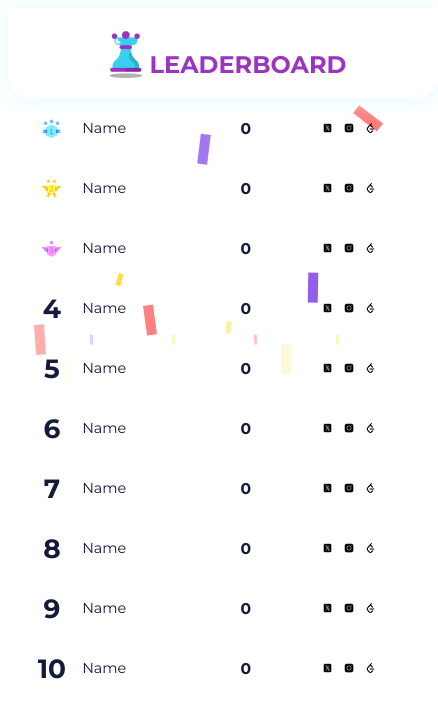
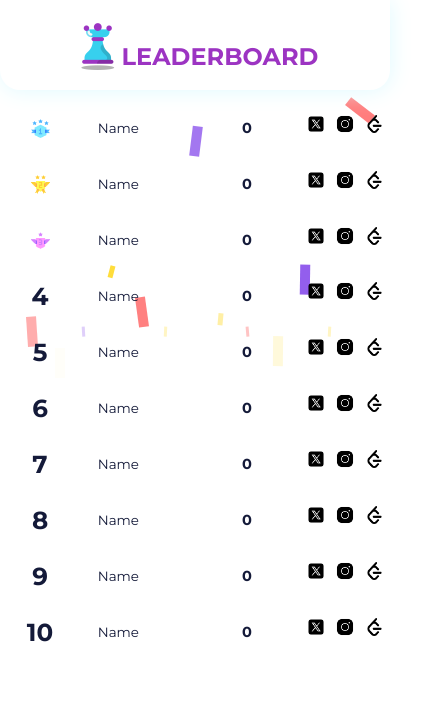
Before and after one commit to VivekJJadav/Quiz-B2B, a React (Vite) app in the folder LeaderBoard/: page / in a window 390 px wide. Shown: the top 718 px of the page, 438 px wide, since content can reach past the window. Built offline with nearby package versions, Linux system fonts and the light colour scheme.

Commit message:
fixissues

```diff
--- a/LeaderBoard/src/Components/Header.css
+++ b/LeaderBoard/src/Components/Header.css
@@ -4,7 +4,7 @@ header {
     padding: 20px;
     text-align: center;
     font-family: "Montserrat", sans-serif;
-    position: sticky;
+    position: fixed;
     box-shadow: 1px 1px 22px #e1faff;
     top: 0;
     left: 0;
--- a/LeaderBoard/src/Components/Player.css
+++ b/LeaderBoard/src/Components/Player.css
@@ -1,8 +1,8 @@
-/* * {
-    font-size: 62, 5%;
+* {
     box-sizing: border-box;
     margin: 0;
-} */
+    padding: 0;
+}
 
 /* main {
     width: 40rem;
@@ -82,6 +82,7 @@ td {
         color: #141a39;
         cursor: default;
         position: relative;
+        top: 100px;
     }
 
     .number {
@@ -101,7 +102,7 @@ td {
         width: 18%;
     }
     .contact_info img {
-        width: 45%;
+        width: 60%;
     }
 }
 @media (min-width: 700px) {
@@ -189,12 +190,12 @@ td {
 
 @media (max-width: 500px) {
     * {
-        font-size: 55%;
+        font-size: 70%;
     }
 }
 
 @media (max-width: 390px) {
     * {
-        font-size: 75%;
+        font-size: 70%;
     }
 }
```
Also changed, not shown: LeaderBoard/src/assets/logo.png (added).
